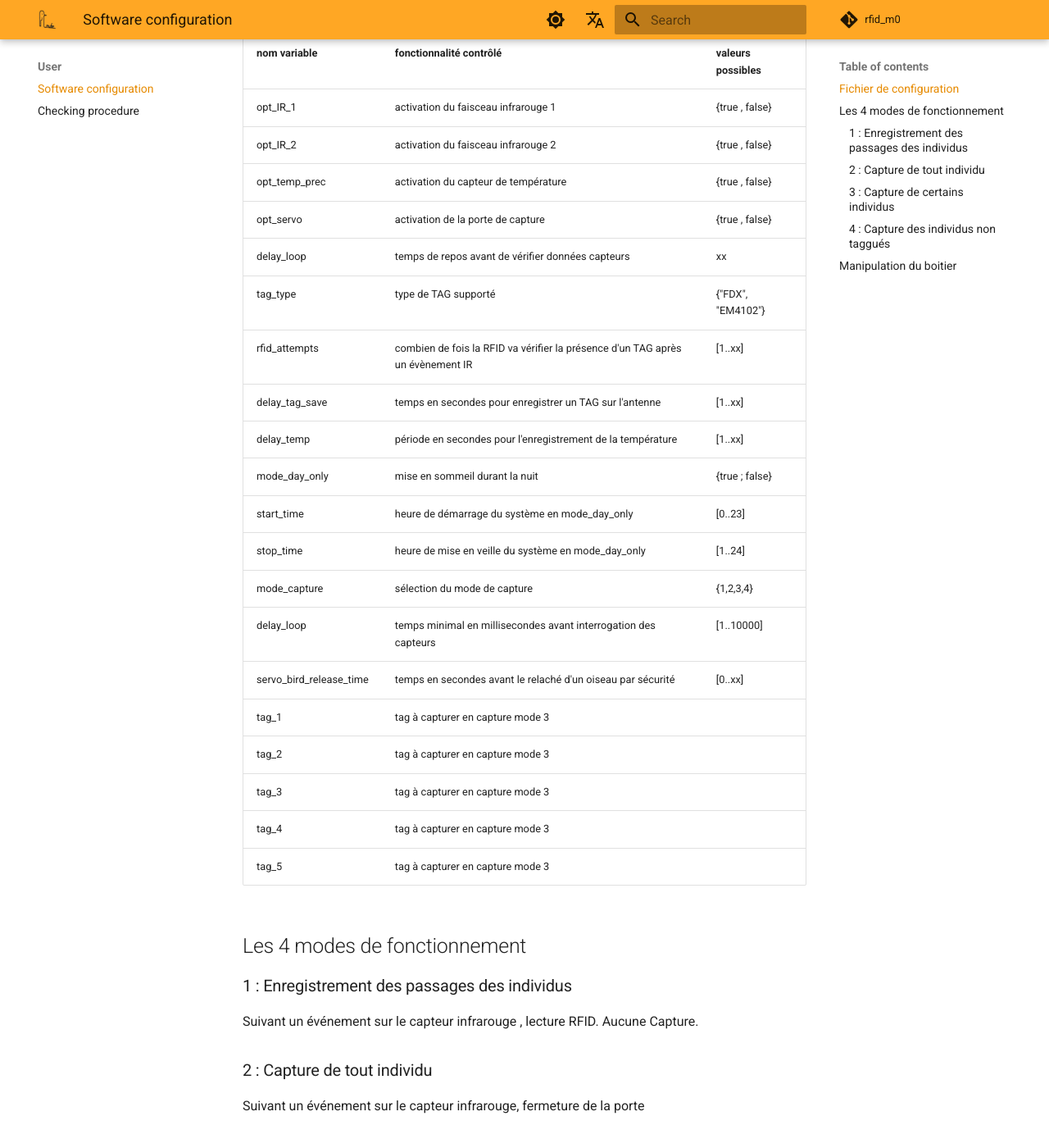
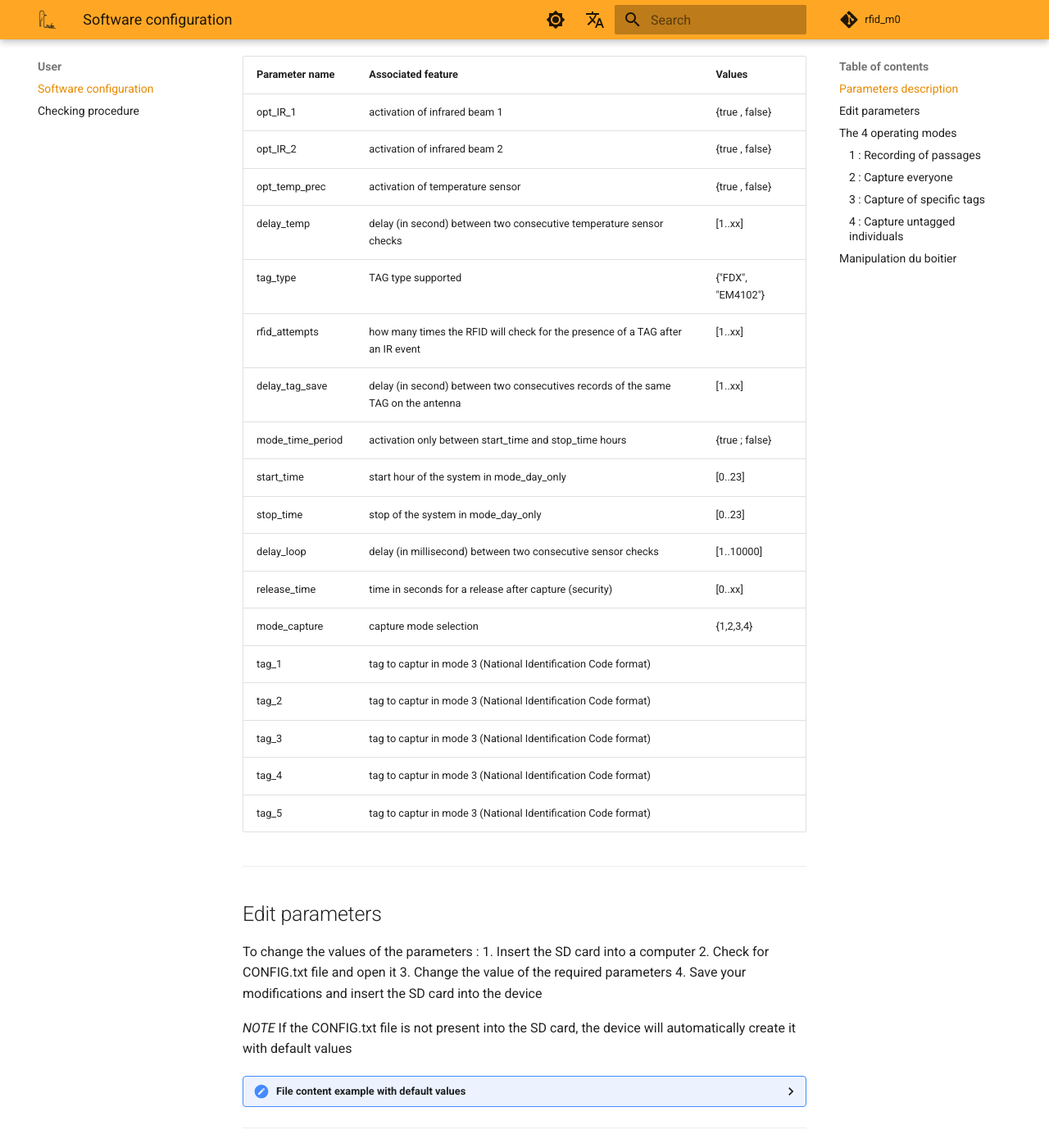
Before and after one commit to Julien-768/rfid-m0-wiki, an MkDocs documentation site: the page built from docs/Software_configuration.md, in a window 1280 px wide and 1400 px high, scrolled down 353 px. Shown: the whole window at 82% size. Built offline with MkDocs 1.6.1 and Material for MkDocs 9.7.7, drawn with Linux system fonts in a browser that asks for light colours; comment, search, counter and statistics services are not loaded; some of the changed text lies outside the part shown.

Commit message:
Update configuration file description

````diff
--- a/docs/Software_configuration.md
+++ b/docs/Software_configuration.md
@@ -1,49 +1,91 @@
-Le programme du microcontrôleur possède des paramètres configurables. Un fichier de configuration au format texte présent sur la carte SD : "CONFIG.txt" permet d'y avoir accès. L'utilisateur peut ainsi personnaliser son programme.
+The microcontroller program has some parameters that can be configured. User can then personnalize his program.
+The file is located into the SD card ("CONFIG.txt") and respects the [JSON format](http://json.com/).
 
+---
 
-## Fichier de configuration
+## Parameters description
 
-| nom variable| fonctionnalité contrôlé | valeurs possibles |
+| Parameter name | Associated feature | Values |
 | ------ | ------ | ------ |
-| opt_IR_1 | activation du faisceau infrarouge 1 | {true , false}
-| opt_IR_2 | activation du faisceau infrarouge 2 | {true , false}
-| opt_temp_prec | activation du capteur de température | {true , false}
-| opt_servo| activation de la porte de capture | {true , false}
-| delay_loop | temps de repos avant de vérifier données capteurs | xx
-| tag_type | type de TAG supporté | {"FDX", "EM4102"}
-| rfid_attempts | combien de fois la RFID va vérifier la présence d'un TAG après un évènement IR| [1..xx]
-| delay_tag_save | temps en secondes pour enregistrer un TAG sur l'antenne | [1..xx]
-| delay_temp | période en secondes pour l'enregistrement de la température | [1..xx]
-| mode_day_only | mise en sommeil durant la nuit | {true ; false}
-| start_time | heure de démarrage du système en mode_day_only | [0..23]
-| stop_time | heure de mise en veille du système en mode_day_only | [1..24]
-| mode_capture | sélection du mode de capture | {1,2,3,4}
-| delay_loop | temps minimal en millisecondes avant interrogation des capteurs | [1..10000]
-| servo_bird_release_time | temps en secondes avant le relaché d'un oiseau par sécurité | [0..xx]
-| tag_1 | tag à capturer en capture mode 3 |
-| tag_2 | tag à capturer en capture mode 3 |
-| tag_3 | tag à capturer en capture mode 3 |
-| tag_4 | tag à capturer en capture mode 3 |
-| tag_5 | tag à capturer en capture mode 3 |
+| opt_IR_1 | activation of infrared beam 1 | {true , false}
+| opt_IR_2 | activation of infrared beam 2 | {true , false}
+| opt_temp_prec | activation of temperature sensor | {true , false}
+| delay_temp | delay (in second) between two consecutive temperature sensor checks | [1..xx]
+| tag_type | TAG type supported | {"FDX", "EM4102"}
+| rfid_attempts | how many times the RFID will check for the presence of a TAG after an IR event | [1..xx]
+| delay_tag_save | delay (in second) between two consecutives records of the same TAG on the antenna | [1..xx]
+| mode_time_period | activation only between start_time and stop_time hours | {true ; false}
+| start_time | start hour of the system in mode_day_only | [0..23]
+| stop_time | stop of the system in mode_day_only  | [0..23]
+| delay_loop | delay (in millisecond) between two consecutive sensor checks | [1..10000]
+| release_time | time in seconds for a release after capture (security) | [0..xx]
+| mode_capture | capture mode selection | {1,2,3,4}
+| tag_1 | tag to captur in mode 3 (National Identification Code format) |
+| tag_2 | tag to captur in mode 3 (National Identification Code format) |
+| tag_3 | tag to captur in mode 3 (National Identification Code format) |
+| tag_4 | tag to captur in mode 3 (National Identification Code format) |
+| tag_5 | tag to captur in mode 3 (National Identification Code format) |
 
+---
 
-## Les 4 modes de fonctionnement
+## Edit parameters
 
-### 1 : Enregistrement des passages des individus
+To change the values of the parameters :
+1. Insert the SD card into a computer
+2. Check for CONFIG.txt file and open it
+3. Change the value of the required parameters
+4. Save your modifications and insert the SD card into the device
 
-Suivant un événement sur le capteur infrarouge , lecture RFID. Aucune Capture.
+*NOTE* If the CONFIG.txt file is not present into the SD card, the device will automatically create it with default values
 
-### 2 : Capture de tout individu
+??? "File content example with default values"
 
-Suivant un événement sur le capteur infrarouge, fermeture de la porte
+    ```
+    {
+    "opt_IR_1":true,
+    "opt_IR_2":true,
+    "opt_temp_prec":false,
+    "delay_temp":60,
+    "tag_type":"FDX",
+    "rfid_attempts":10,
+    "delay_tag_save":1,
+    "mode_time_period":false,
+    "start_time":5,
+    "stop_time":23,
+    "delay_loop":10,
+    "release_time":10,
+    "mode_capture":1,
+    "tag_1":"01101728E6",
+    "tag_2":"01101728E6",
+    "tag_3":"01101728E6",
+    "tag_4":"01101728E6",
+    "tag_5":"01101728E6"
+    }
+    ```
 
-### 3 : Capture de certains individus
+---
 
-Suivant un événement sur le capteur infrarouge , lecture RFID. Si reconnaissance du TAG RFID, fermeture de la porte
+## The 4 operating modes
 
-### 4 : Capture des individus non taggués
+### 1 : Recording of passages
 
-Suivant un événement sur le capteur infrarouge , lecture RFID. Si non détection de TAG, fermeture de la porte.
+Following an event on the infrared sensor, RFID reading. No capture.
+
+### 2 : Capture everyone
+
+Following an event on the infrared sensor, closing the door.
+
+### 3 : Capture of specific tags
+
+Following an event on the infrared sensor, RFID reading. If the tag is one of them described in parameters, closing the door.
+
+### 4 : Capture untagged individuals
+
+Following an event on the infrared sensor, RFID reading. If there is no tag, closing the door.
+
+*NOTE* For each capture mode, a security timeout opens the door afteer a capture duration (release_time parameter)
+
+---
 
 ## Manipulation du boitier
 
````
